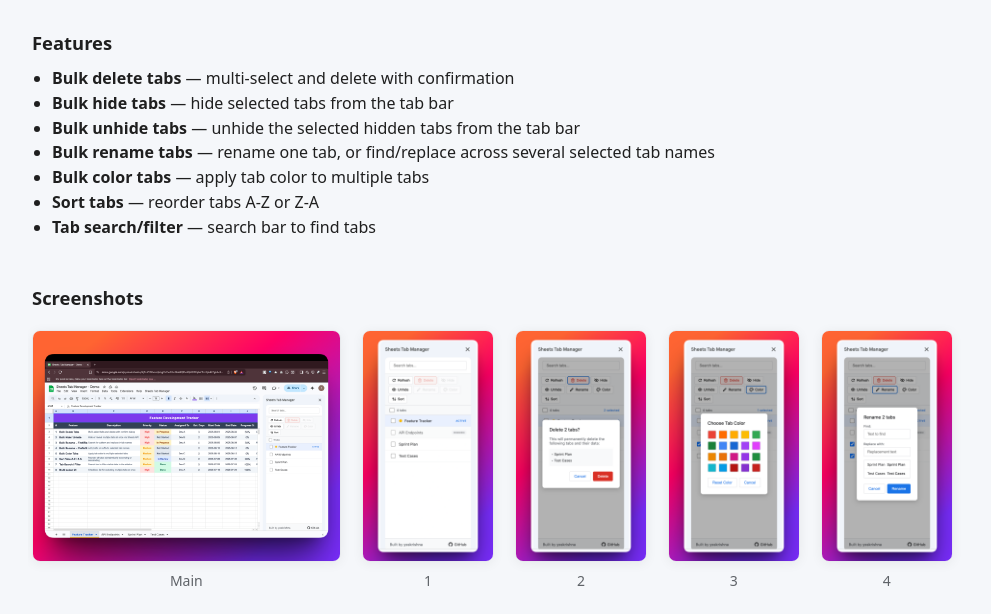
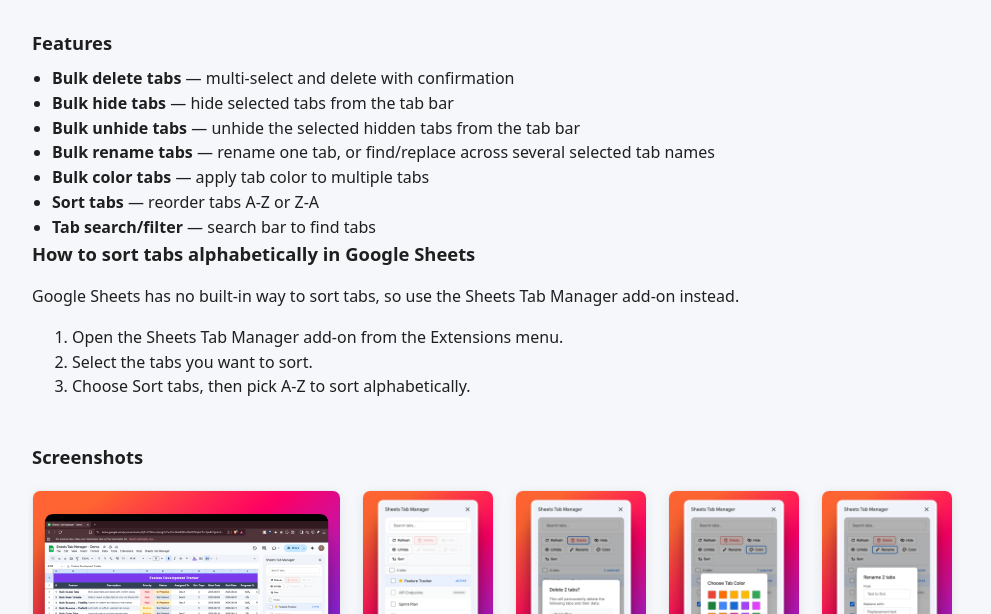
Before and after one commit to ysskrishna/google-sheets-tab-manager, an Astro site in the folder website/: page / in a window 1280 px wide. Shown: the part 186-800 px from the top of the page, without its empty margins (144-1135 px from the left). Built offline with nearby package versions, Linux system fonts and the light colour scheme; Astro itself is replaced by a stand-in of ours.

Commit message:
GOOG2-1: Add a Sort tabs alphabetically in Google Sheets section to the Tab Manager page

```diff
--- a/website/src/pages/index.astro
+++ b/website/src/pages/index.astro
@@ -77,6 +77,16 @@ const ldJson = {
     <li><strong>Tab search/filter</strong> — search bar to find tabs</li>
   </ul>
 
+  <section class="sort-tabs" aria-labelledby="sort-tabs-heading">
+    <h2 id="sort-tabs-heading">How to sort tabs alphabetically in Google Sheets</h2>
+    <p>Google Sheets has no built-in way to sort tabs, so use the Sheets Tab Manager add-on instead.</p>
+    <ol>
+      <li>Open the Sheets Tab Manager add-on from the Extensions menu.</li>
+      <li>Select the tabs you want to sort.</li>
+      <li>Choose Sort tabs, then pick A-Z to sort alphabetically.</li>
+    </ol>
+  </section>
+
   <section class="screenshots" aria-label="Screenshots">
     <h2>Screenshots</h2>
     <div class="screenshots-scroll" tabindex="0" aria-label="Scroll to see all screenshots">
```
